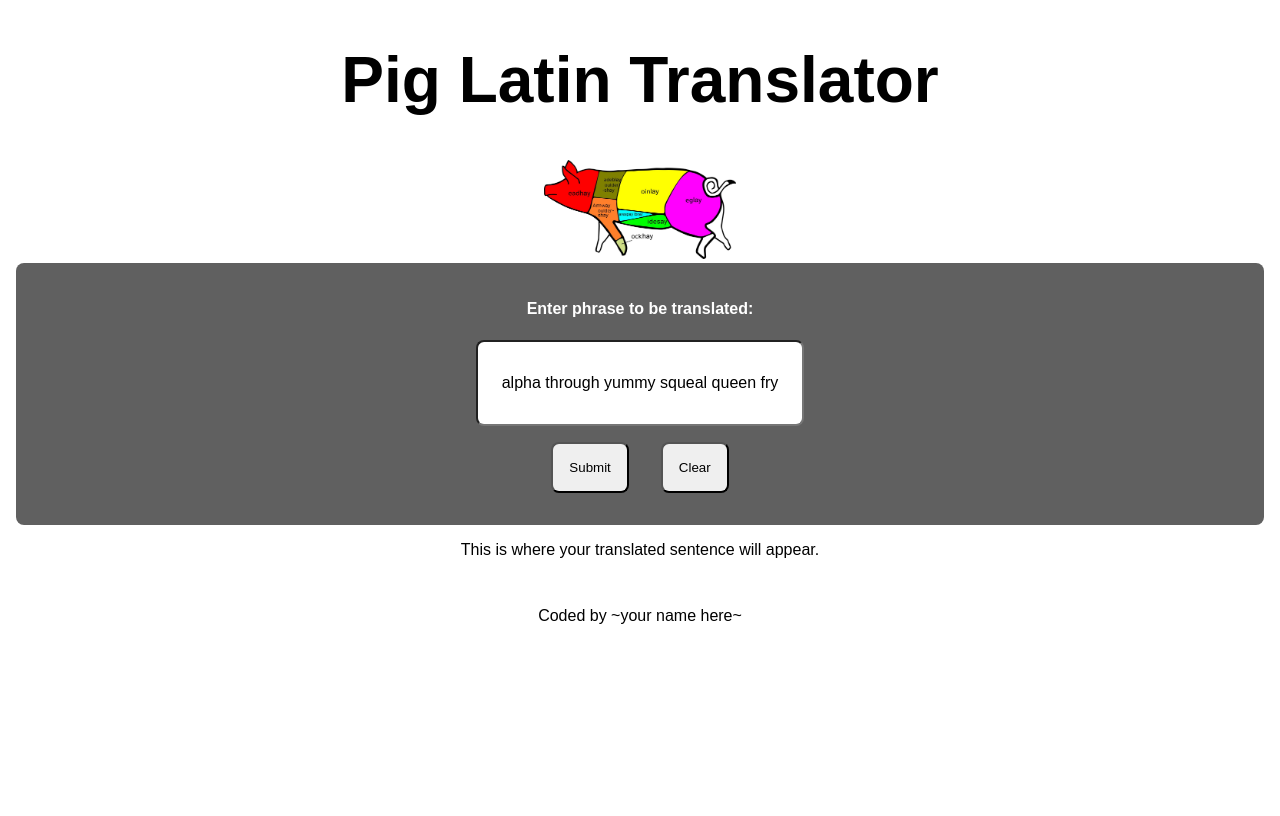
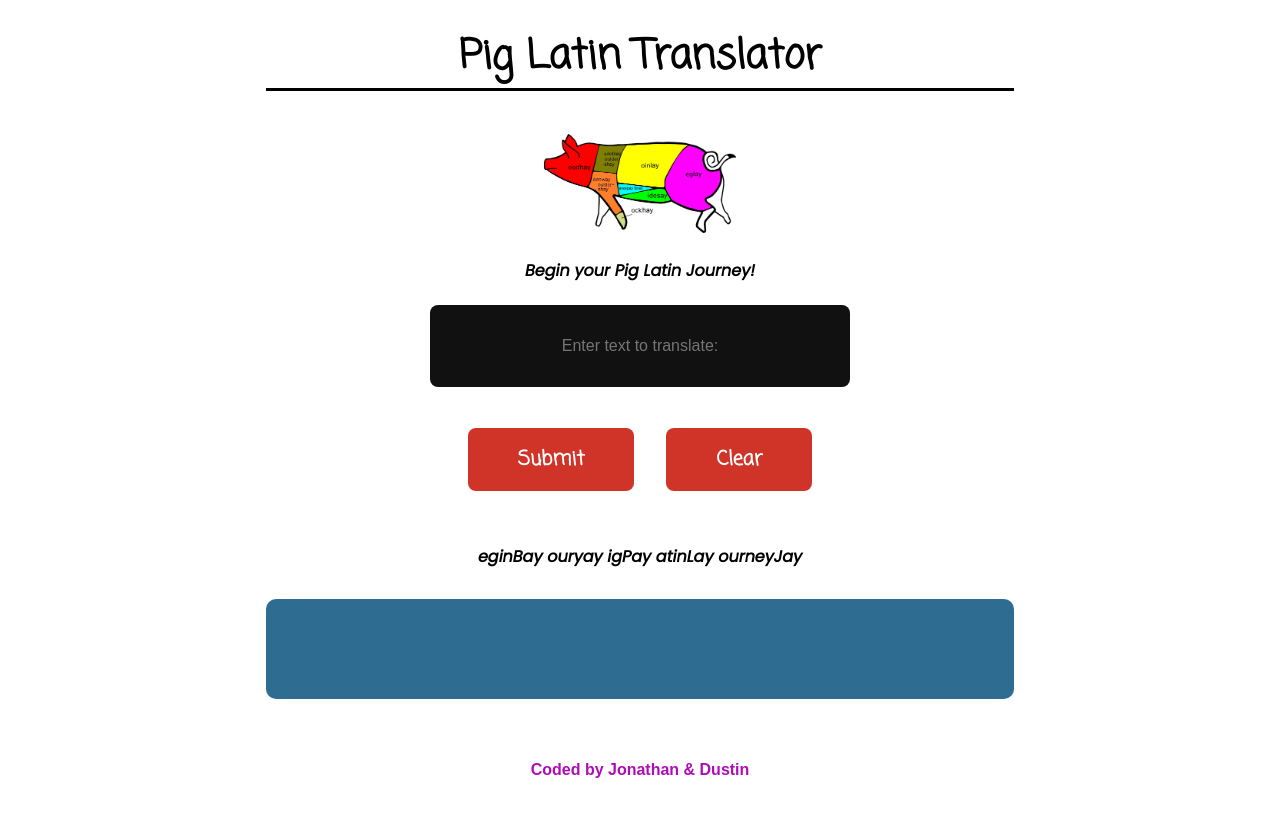
Before and after one commit to learn-academy-2022-bravo/pig-latin-piglatin-jf-ds, a React (Create React App) app: page / in a window 1280 px wide. Shown: the top 816 px of the page. Built offline with nearby package versions, Linux system fonts and the light colour scheme.

Commit message:
Finished the script and did worked on css

```diff
--- a/public/index.html
+++ b/public/index.html
@@ -10,6 +10,12 @@
     />
     <link rel="icon" type="image/png" sizes="32x32" href="/favicon.png">
     <link rel="manifest" href="%PUBLIC_URL%/manifest.json" />
+    <link rel="preconnect" href="https://fonts.googleapis.com">
+    <link rel="preconnect" href="https://fonts.gstatic.com" crossorigin>
+    <link href="https://fonts.googleapis.com/css2?family=Coming+Soon&display=swap" rel="stylesheet">
+    <link rel="preconnect" href="https://fonts.googleapis.com">
+    <link rel="preconnect" href="https://fonts.gstatic.com" crossorigin>
+    <link href="https://fonts.googleapis.com/css2?family=Poppins:ital@1&display=swap" rel="stylesheet">
     <!--
       Notice the use of %PUBLIC_URL% in the tags above.
       It will be replaced with the URL of the `public` folder during the build.
--- a/src/App.css
+++ b/src/App.css
@@ -5,17 +5,37 @@ body {
 }
 
 h1 {
-  font-size: 4rem;
+  font-size: 2.5rem;
+  font-family: 'Coming Soon', cursive;
+  border-bottom: solid 3px black;
+  margin-right: 20%;
+  margin-left: 20%;
 }
 
 button {
   margin: 1rem;
   border-radius: 0.5rem;
   padding: 1rem;
+  background-color: #020c16;
+  color: white;
+  font-family: 'Coming Soon', cursive;
+  font-weight: bold;
+  font-size: 20px;
+  padding-left: 50px;
+  padding-right: 50px;
+  border: none;
+  background-color: #d03328;
+
+}
+
+button:hover {
+  background-color: #2e6c92;
 }
 
 footer {
   padding: 2rem;
+  color: #af0db7;
+  font-weight: bold;
 }
 
 .butcherPig {
@@ -28,13 +48,20 @@ footer {
   height: 5rem;
   width: 20rem;
   text-align: center;
+  background-color:#111111;
+  color: white;
+  border: none;
+  padding-left: 50px;
+  padding-right: 50px;
+  margin-bottom: 25px;
 }
 
 .inputArea {
-  background-color: #606060;
-  color: #fff;
+  background-color: #ffffff;
+  color: black;
   border-radius: .5rem;
   padding: 1rem;
+  /* border: 1px solid #a9a9a9; */
 }
 
 @media only screen and (max-width: 650px) {
@@ -49,3 +76,17 @@ footer {
     text-align: center;
   }
 }
+h4 {
+  font-family: 'Poppins', sans-serif;
+}
+
+p {
+  background-color: #2e6c92;
+  color: white;
+  margin-right: 20%;
+  margin-left: 20%;
+  padding-top: 50px;
+  padding-bottom: 50px;
+  border-radius: 10px;
+  font-size: 30px;
+}
--- a/src/App.js
+++ b/src/App.js
@@ -9,9 +9,9 @@ class App extends Component {
     this.state = {
       // "phrase" is the text entered by the user - right now there are test words hard coded to make the process of testing your code faster and easier
       // ACTION ITEM: when you are ready for your full user experience, delete the test words so phrase is assigned an empty string
-      phrase: "alpha through yummy squeal queen fry",
+      phrase: "",
       // "phraseTranslated" is what the user will see appear on the page as Pig Latin, it starts as the preset message and updates when your user clicks the "submit" button
-      phraseTranslated: "This is where your translated sentence will appear."
+      phraseTranslated: ""
     }
   }
 
@@ -118,8 +118,8 @@ class App extends Component {
     // this method restarts the game by setting the original state
     // ACTION ITEM: when you are ready for your full user experience, delete the test words in phrase so that is assigned an empty string
     this.setState({
-      phrase: "alpha through yummy squeal queen fry",
-      phraseTranslated: "This is where your translated sentence will appear."
+      phrase: "",
+      phraseTranslated: ""
     })
   }
 
@@ -140,27 +140,29 @@ class App extends Component {
     return (
       <>
         <h1>Pig Latin Translator</h1>
+        <div className="inputArea">
         <img
           src={butcherPig}
           alt="pig with butcher cut names in pig latin"
           className="butcherPig"
         />
-        <div className="inputArea">
-          <h4>Enter phrase to be translated:</h4>
+          <h4>Begin your Pig Latin Journey!</h4>
           {/* user input field - every DOM event that happens in the input will call the handleChange method and update state */}
           <input
             type="text"
             className="userInput"
             onChange={this.handleInput}
             value={this.state.phrase}
+            placeholder="Enter text to translate:"
           />
           <br />
           {/* button that called the setUpPreventDefault method which calls the myPigLatinCodeHere method */}
           <button onClick={this.setUpPreventDefault}>Submit</button>
           <button onClick={this.restartGame}>Clear</button>
         </div>
+        <h4>eginBay ouryay igPay atinLay ourneyJay</h4>
         <p>{this.state.phraseTranslated}</p>
-        <footer>Coded by ~your name here~</footer>
+        <footer>Coded by Jonathan & Dustin</footer>
       </>
     )
   }
```
